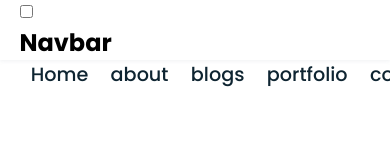
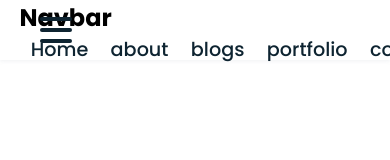
Before and after one commit to rupam-seal/-HTML-CSS-Components, a plain HTML site: page C45-ResponsiveNavbar/index.html in a window 390 px wide. Shown: the top 160 px of the page. Drawn offline with Linux system fonts and the light colour scheme.

Commit message:
added hamburger style

```diff
--- a/C45-ResponsiveNavbar/index.css
+++ b/C45-ResponsiveNavbar/index.css
@@ -53,3 +53,50 @@ body {
   position: relative;
   height: 60px;
 }
+
+.nav-container .checkbox {
+    position: absolute;
+    display: block;
+    height: 32px;
+    width: 32px;
+    top: 20px;
+    left: 20px;
+    z-index: 5;
+    opacity: 0;
+    cursor: pointer;
+  }
+
+  .nav-container .hamburger-lines {
+    display: block;
+    height: 26px;
+    width: 32px;
+    position: absolute;
+    top: 17px;
+    left: 20px;
+    z-index: 2;
+    display: flex;
+    flex-direction: column;
+    justify-content: space-between;
+  }
+
+  .nav-container .hamburger-lines .line {
+    display: block;
+    height: 4px;
+    width: 100%;
+    border-radius: 10px;
+    background: #0e2431;
+  }
+
+  .nav-container .hamburger-lines .line1 {
+    transform-origin: 0% 0%;
+    transition: transform 0.4s ease-in-out;
+  }
+
+  .nav-container .hamburger-lines .line2 {
+    transition: transform 0.2s ease-in-out;
+  }
+
+  .nav-container .hamburger-lines .line3 {
+    transform-origin: 0% 100%;
+    transition: transform 0.4s ease-in-out;
+  }
```
